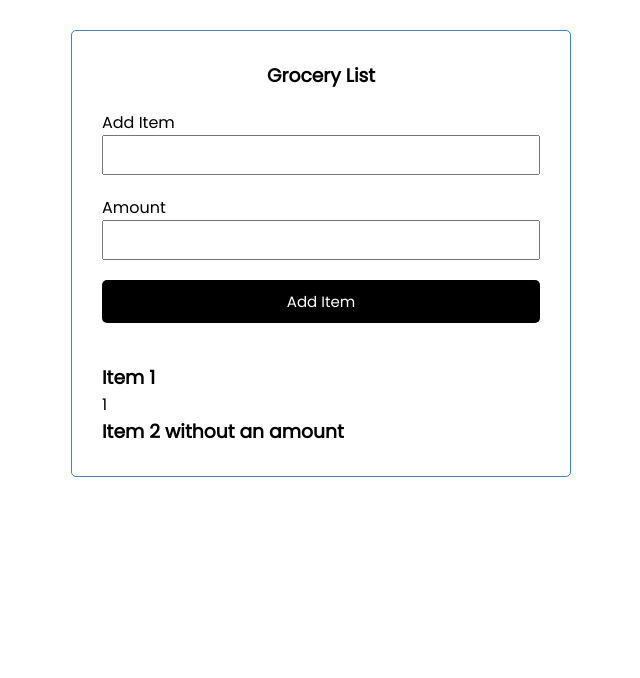
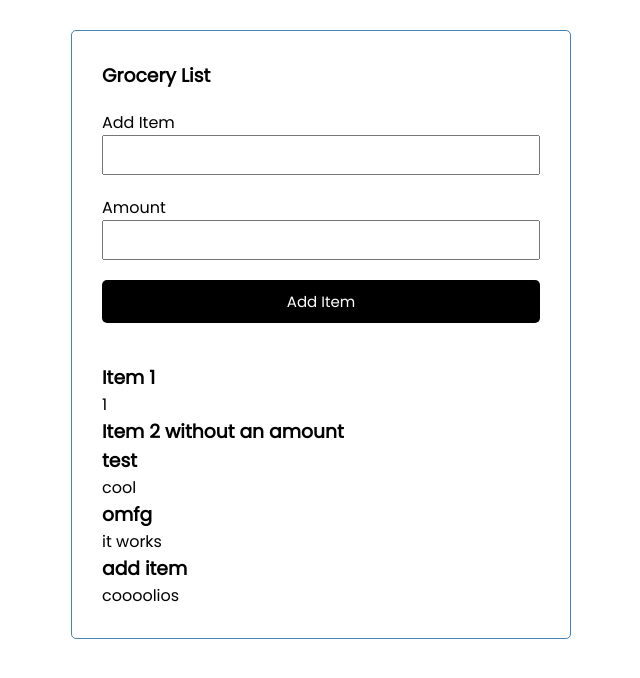
Before and after one commit to moralesn1/vue-groceries, a Vue app: page / in a window 1280 px wide. Shown: the top 678 px of the page, without its empty margins (319-959 px from the left). Built offline with nearby package versions, Linux system fonts and the light colour scheme; data requests are answered from the project's data file.

Commit message:
implement json server, implement add task

```diff
--- a/db.json
+++ b/db.json
@@ -8,6 +8,21 @@
     {
       "id": "2",
       "item": "Item 2 without an amount"
+    },
+    {
+      "item": "test ",
+      "amount": "cool",
+      "id": "MMY_lJ0"
+    },
+    {
+      "item": "omfg",
+      "amount": "it works",
+      "id": "Zw-5iJD"
+    },
+    {
+      "item": "add item",
+      "amount": "coooolios",
+      "id": "BjthmXd"
     }
   ]
 }
--- a/src/components/AddItem.vue
+++ b/src/components/AddItem.vue
@@ -49,8 +49,7 @@ export default {
         item: this.item,
         amount: this.amount
       }
-
-      console.log(newItem)
+      this.$emit('add-item', newItem)
 
       this.item = '',
       this.amount = ''
--- a/src/components/Groceries.vue
+++ b/src/components/Groceries.vue
@@ -1,7 +1,5 @@
 <template>
-<div class="container">
-  <h3>Grocery List</h3>
-    <AddItem />
+<div class="home">
     <Items :items="items"/>
 </div>
 </template>
@@ -20,13 +18,15 @@ export default {
     items: {
       type: Array
     }
-  }
+  },
+  method: {
+  },
+  // emits: ['add-item']
 }
 </script>
 
 <!-- Add "scoped" attribute to limit CSS to this component only -->
 <style scoped>
-
 .container {
   max-width: 500px;
   margin: 30px auto;
@@ -39,7 +39,6 @@ export default {
 
 h3 {
   display: flex;
-  justify-content: center;
 }
 
 
--- a/src/components/Item.vue
+++ b/src/components/Item.vue
@@ -15,3 +15,6 @@ export default {
   }
 }
 </script>
+
+<style scoped>
+</style>
--- a/src/views/Home.vue
+++ b/src/views/Home.vue
@@ -1,19 +1,23 @@
 <template>
-  <div class="home">
-    <Groceries :items="items"/>
-
+  <div class="container">
+    <h3>Grocery List</h3>
+    <AddItem @add-item="addItem" />
+    <Groceries :items="items" />
   </div>
 </template>
 
 <script>
 // @ is an alias to /src
 import Groceries from '@/components/Groceries.vue'
+import AddItem from '@/components/AddItem.vue'
+
 
 
 export default {
   name: 'Home',
   components: {
     Groceries,
+    AddItem
   },
   data() {
     return {
@@ -21,10 +25,24 @@ export default {
     }
   },
   methods: {
-    async fetchItems() {
-      const response = await fetch('http://localhost:5000/items')
-      const data = await response.json()
-      return data
+  async addItem(item) {
+    const response = await fetch('http://localhost:5000/items', {
+      method: 'POST',
+      headers: {
+        'Content-type': 'application/json'
+      },
+      body: JSON.stringify(item)
+    })
+
+    const data = await response.json()
+
+    this.items = [...this.items, data]
+
+  },
+  async fetchItems() {
+    const response = await fetch('http://localhost:5000/items')
+    const data = await response.json()
+    return data
     }
   },
   async created() {
@@ -32,3 +50,21 @@ export default {
   }
 }
 </script>
+
+<style>
+
+
+.container {
+  max-width: 500px;
+  margin: 30px auto;
+  overflow: auto;
+  min-height: 300px;
+  border: 1px solid steelblue;
+  padding: 30px;
+  border-radius: 5px;
+}
+
+h3 {
+  display: flex;
+}
+</style>
```
